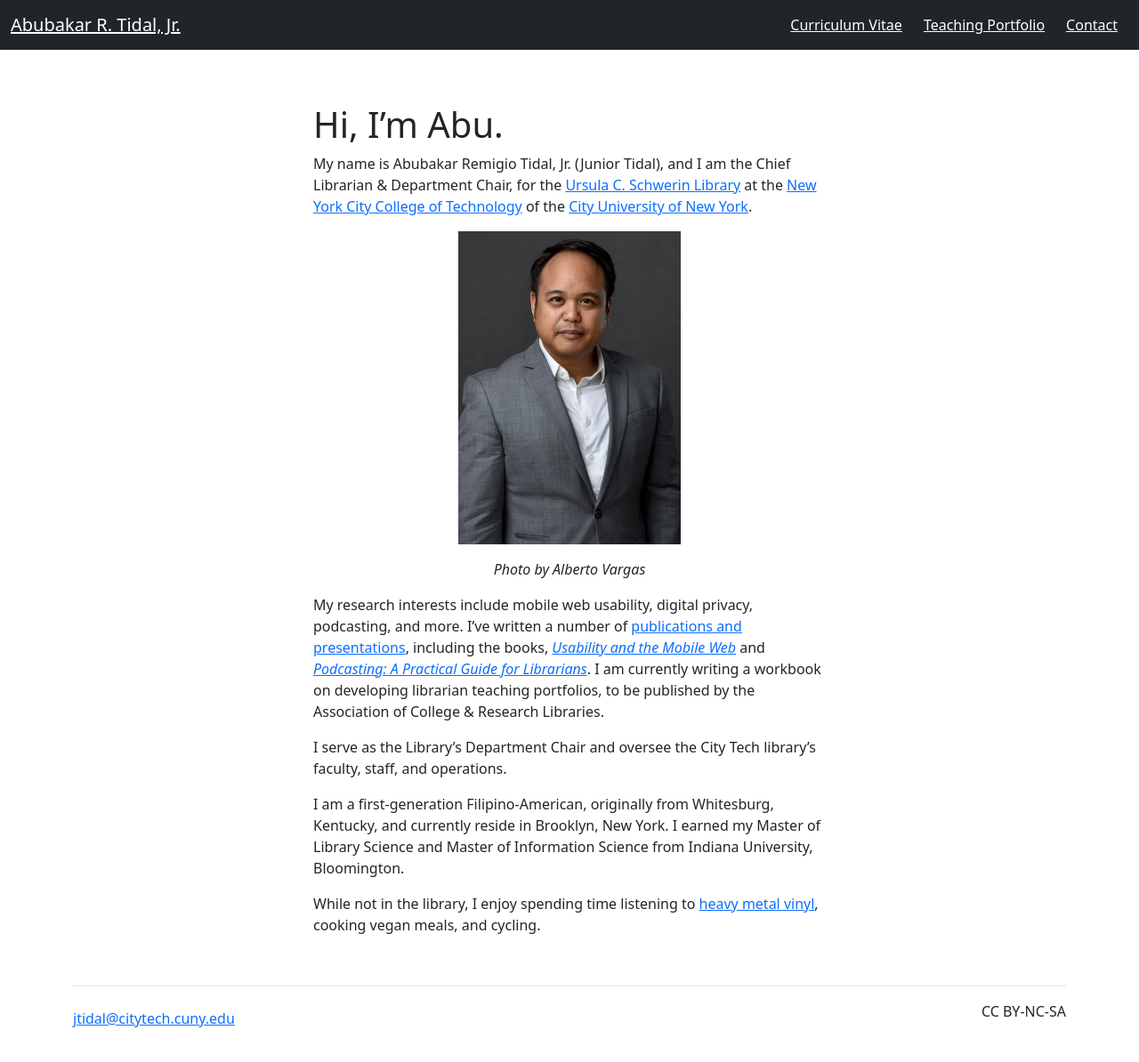
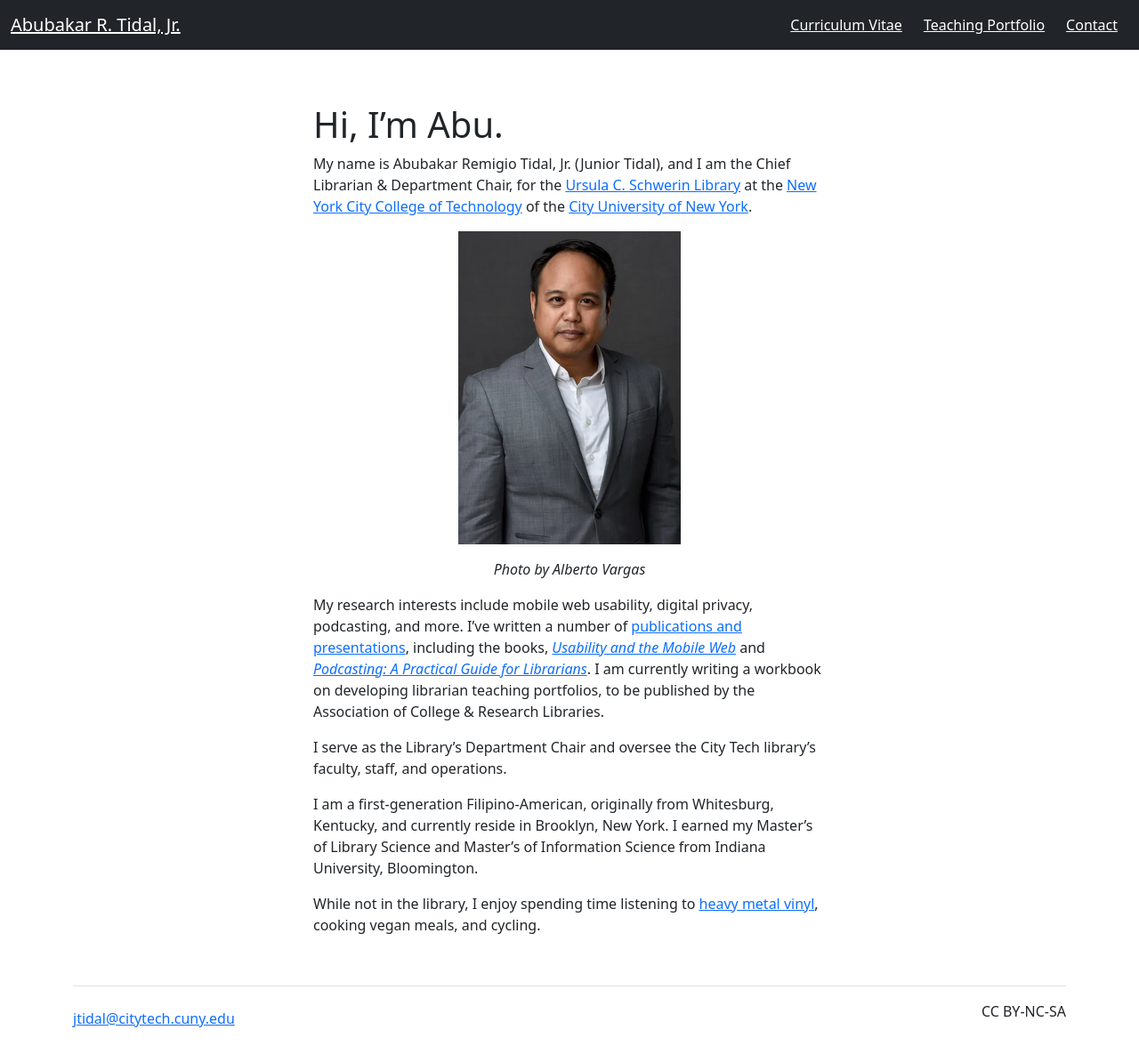
Before and after one commit to KentuckyFriedTofu/KentuckyFriedTofu.github.io, a Jekyll site: the page built from index.md, in a window 1280 px wide and 1205 px high. Shown: the top 1194 px of the window at 89% size. Built offline with Jekyll 4.4.1, drawn with Linux system fonts in a browser that asks for light colours.

```diff
--- a/index.md
+++ b/index.md
@@ -16,6 +16,6 @@ My research interests include mobile web usability, digital privacy, podcasting,
 
 I serve as the Library's Department Chair and oversee the City Tech library's faculty, staff, and operations.
 
-I am a first-generation Filipino-American, originally from Whitesburg, Kentucky, and currently reside in Brooklyn, New York. I earned my Master of Library Science and Master of Information Science from Indiana University, Bloomington.
+I am a first-generation Filipino-American, originally from Whitesburg, Kentucky, and currently reside in Brooklyn, New York. I earned my Master's of Library Science and Master's of Information Science from Indiana University, Bloomington.
 
 While not in the library, I enjoy spending time listening to [heavy metal vinyl](https://www.discogs.com/user/jtidal/collection), cooking vegan meals, and cycling.
```
